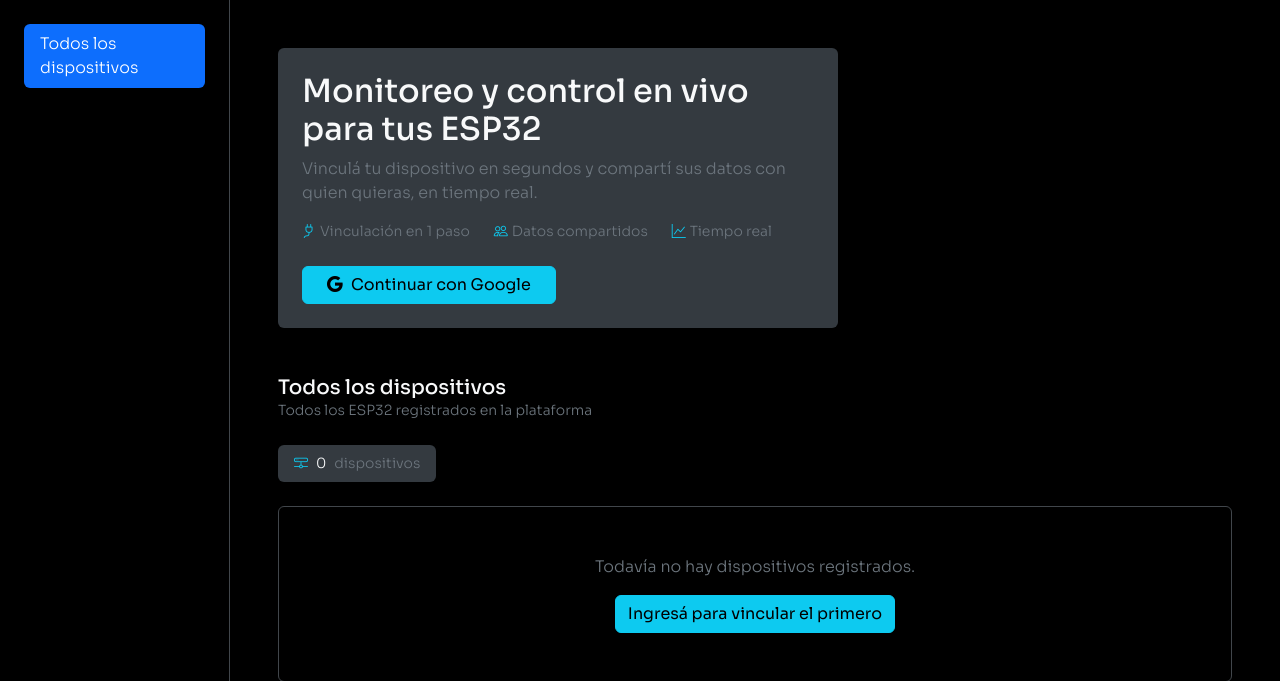
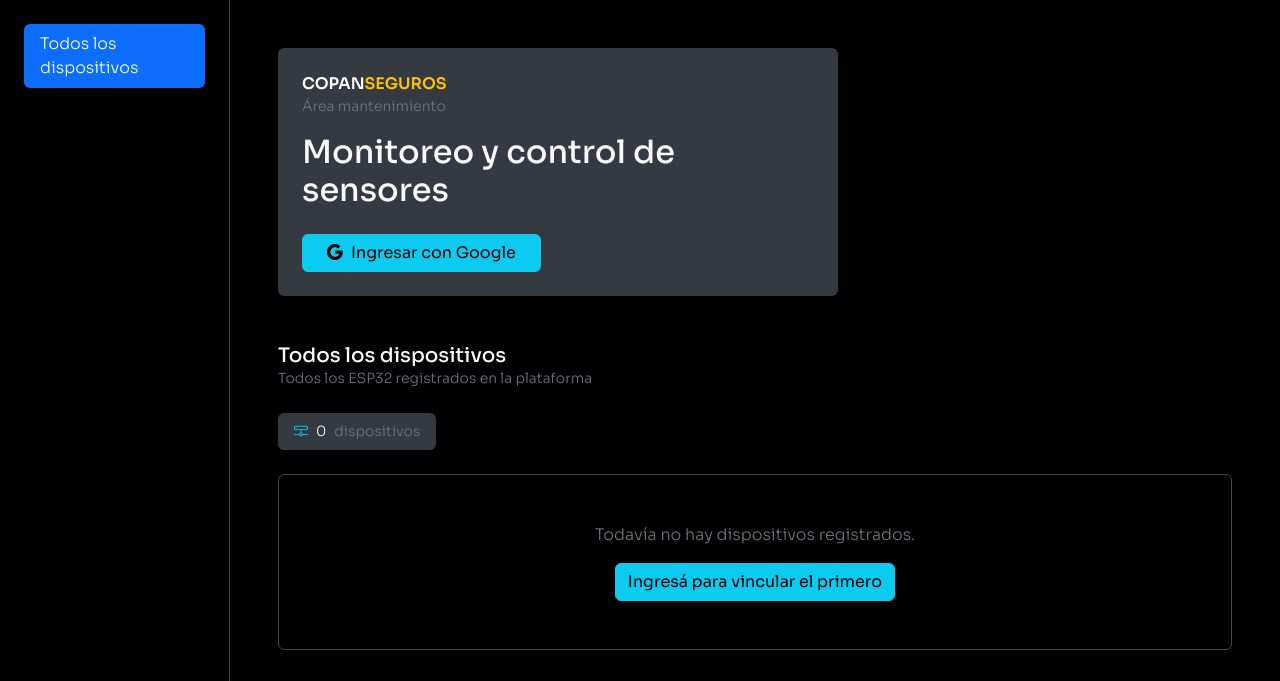
Before and after one commit to delpianocp/esp32-tester, a Django app: page / in a window 1280 px wide. Shown: the part 63-744 px from the top of the page. Run offline with Django 5.2, Linux system fonts and the light colour scheme; data that the repository does not hold is empty.

Commit message:
fix hero template devide list

```diff
--- a/templates/devices/device_list.html
+++ b/templates/devices/device_list.html
@@ -5,24 +5,14 @@
 
 {% if not user.is_authenticated %}
 <div class="mb-5 p-4 rounded bg-body-secondary" style="max-width: 560px;">
-    <h1 class="fs-2 text-light mb-2">Monitoreo y control en vivo para tus ESP32</h1>
-    <p class="text-secondary mb-3 fw-light">
-        Vinculá tu dispositivo en segundos y compartí sus datos con quien quieras, en tiempo real.
-    </p>
-    <div class="d-flex gap-4 mb-4 flex-wrap">
-        <span class="text-secondary small">
-            <i class="bi bi-plug text-info me-1"></i>Vinculación en 1 paso
-        </span>
-        <span class="text-secondary small">
-            <i class="bi bi-people text-info me-1"></i>Datos compartidos
-        </span>
-        <span class="text-secondary small">
-            <i class="bi bi-graph-up text-info me-1"></i>Tiempo real
-        </span>
+    <div class="fw-bold">
+        <span class="text-white">COPAN</span><span class="text-warning">SEGUROS</span>
     </div>
+    <p class="text-secondary small mb-3">Área mantenimiento</p>
+    <h1 class="fs-2 text-light mb-4">Monitoreo y control de sensores</h1>
     <a href="{% url 'social:begin' 'google-oauth2' %}" class="btn btn-info d-inline-flex align-items-center gap-2 px-4">
         <i class="bi bi-google"></i>
-        Continuar con Google
+        Ingresar con Google
     </a>
 </div>
 {% endif %}
```
